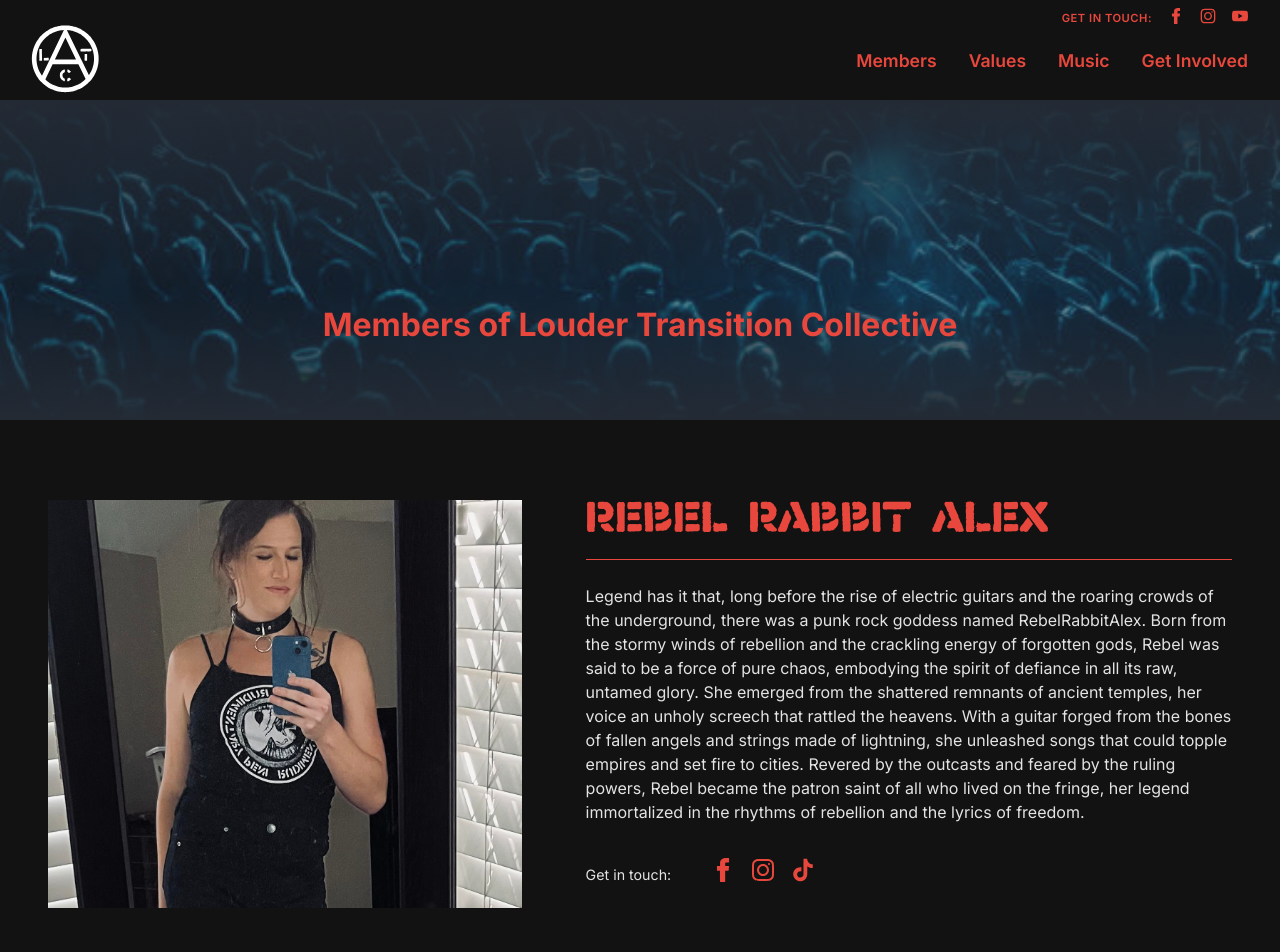
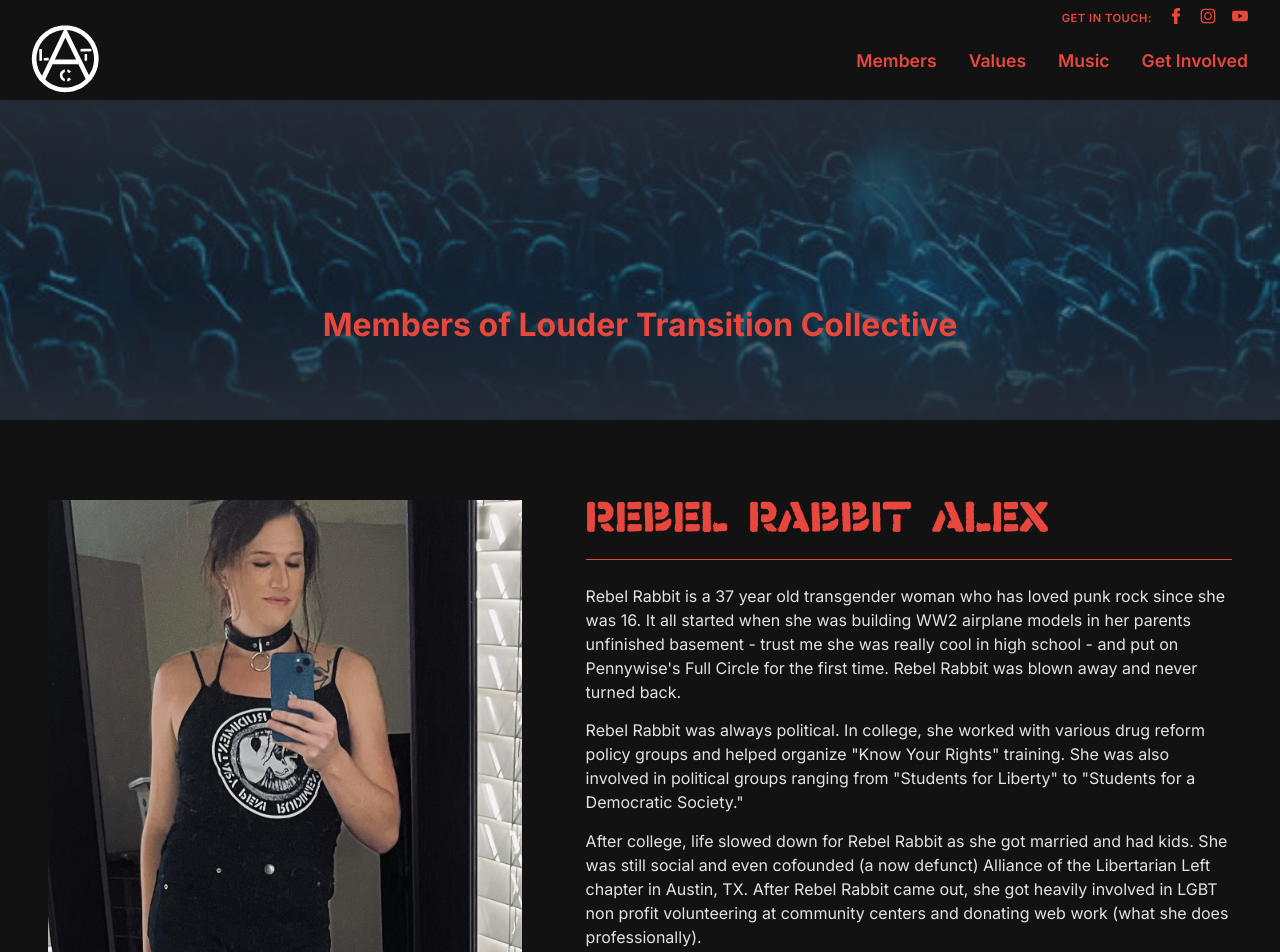
Before and after one commit to aljmiller87/yaga-punk-collective, a Next.js app: page /members in a window 1280 px wide. Shown: the top 952 px of the page. Built offline with nearby package versions, Linux system fonts and the light colour scheme; a web font is replaced by a local one.

Commit message:
Rebel rabbit bio. Removed Never Homeless track. Updated disclaimer

```diff
--- a/src/app/members/page.tsx
+++ b/src/app/members/page.tsx
@@ -47,19 +47,28 @@ export default async function AboutUs() {
       <CopyAndImage img={AlexImg as unknown as string} imgPosition="center top">
         <h2>Rebel Rabbit Alex</h2>
         <p>
-          Legend has it that, long before the rise of electric guitars and the
-          roaring crowds of the underground, there was a punk rock goddess named
-          RebelRabbitAlex. Born from the stormy winds of rebellion and the
-          crackling energy of forgotten gods, Rebel was said to be a force of
-          pure chaos, embodying the spirit of defiance in all its raw, untamed
-          glory. She emerged from the shattered remnants of ancient temples, her
-          voice an unholy screech that rattled the heavens. With a guitar forged
-          from the bones of fallen angels and strings made of lightning, she
-          unleashed songs that could topple empires and set fire to cities.
-          Revered by the outcasts and feared by the ruling powers, Rebel became
-          the patron saint of all who lived on the fringe, her legend
-          immortalized in the rhythms of rebellion and the lyrics of freedom.
+          Rebel Rabbit is a 37 year old transgender woman who has loved punk
+          rock since she was 16. It all started when she was building WW2
+          airplane models in her parents unfinished basement - trust me she was
+          really cool in high school - and put on Pennywise&apos;s Full Circle
+          for the first time. Rebel Rabbit was blown away and never turned back.
         </p>
+        <p>
+          Rebel Rabbit was always political. In college, she worked with various
+          drug reform policy groups and helped organize &quot;Know Your
+          Rights&quot; training. She was also involved in political groups
+          ranging from &quot;Students for Liberty&quot; to &quot;Students for a
+          Democratic Society.&quot;
+        </p>
+        <p>
+          After college, life slowed down for Rebel Rabbit as she got married
+          and had kids. She was still social and even cofounded (a now defunct)
+          Alliance of the Libertarian Left chapter in Austin, TX. After Rebel
+          Rabbit came out, she got heavily involved in LGBT non profit
+          volunteering at community centers and donating web work (what she does
+          professionally).
+        </p>
+        <p></p>
         <div className={styles.socialContainer}>
           <Socials
             socials={
--- a/src/app/music/page.tsx
+++ b/src/app/music/page.tsx
@@ -307,7 +307,8 @@ const Music = () => {
           </p>
         </Accordion>
         <Accordion title="Never Homeless Again">
-          <AudioPlayer file="Never-Homeless-Again.mp3" />
+          {/* <AudioPlayer file="Never-Homeless-Again.mp3" /> */}
+          <h4>Track coming soon!</h4>
           <p>
             None of my friends will ever be homeless <br />
             Not while I can still fucking breathe <br />
--- a/src/components/AudioGallery/index.tsx
+++ b/src/components/AudioGallery/index.tsx
@@ -14,17 +14,17 @@ const AudioGallery = ({
     <Section>
       {title && <h2 className={styles["AudioGallery-title"]}>{title}</h2>}
       <div className={styles.AudioGallery}>
+        <AudioPlayer title="Rent Is Theft" file="Rent-Is-Theft.mp3" />
         <AudioPlayer title="Not A Collapse" file="Not-a-collapse.mp3" />
         <AudioPlayer
           title="It was never for us"
           file="It-was-never-for-us.mp3"
         />
-        <AudioPlayer title="Rent Is Theft" file="Rent-Is-Theft.mp3" />
         <AudioPlayer title="Commie Gun" file="Commie-Gun.mp3" />
-        <AudioPlayer
+        {/* <AudioPlayer
           title="Never Homeless Again"
           file="Never-Homeless-Again.mp3"
-        />
+        /> */}
       </div>
       {addCta && (
         <div className={styles["AudioGallery-buttons"]}>
--- a/src/components/Disclaimer/index.tsx
+++ b/src/components/Disclaimer/index.tsx
@@ -17,7 +17,9 @@ const Disclaimer = () => {
       <p className={sectionStyles.large}>
         You&apos;ll notice that they songs as the exist are not demo ready.
         Firstly, they&apos;re lacking drum tracks which are beyond Rebel&apos;s
-        ability. Their current state is only a reflection of the sound and
+        ability. Secondly, one track is missing bass. Thirdly, everything has
+        been recorded on relatively cheap equipment for the time being. The
+        current state of these songs are only a reflection of the sound and
         direction Rebel would like to take the band.
       </p>
     </>
```
Also changed, not shown: 1 other file (tests, documents, lock files or other folders).
